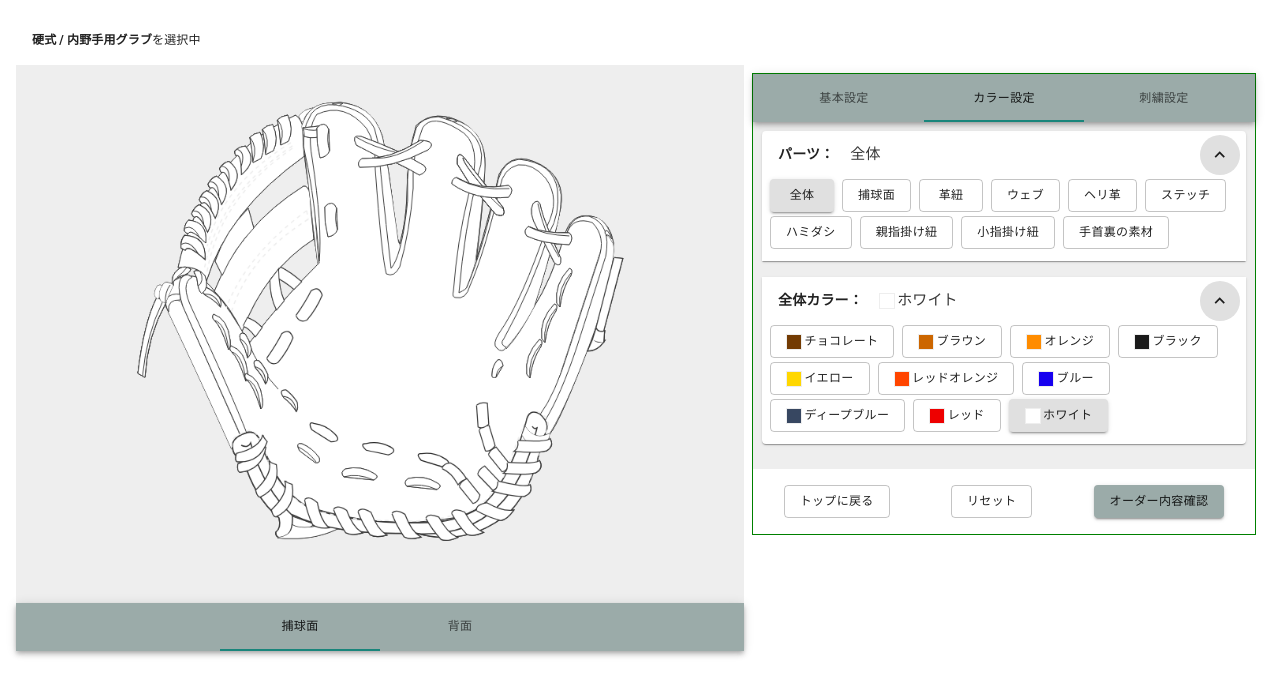
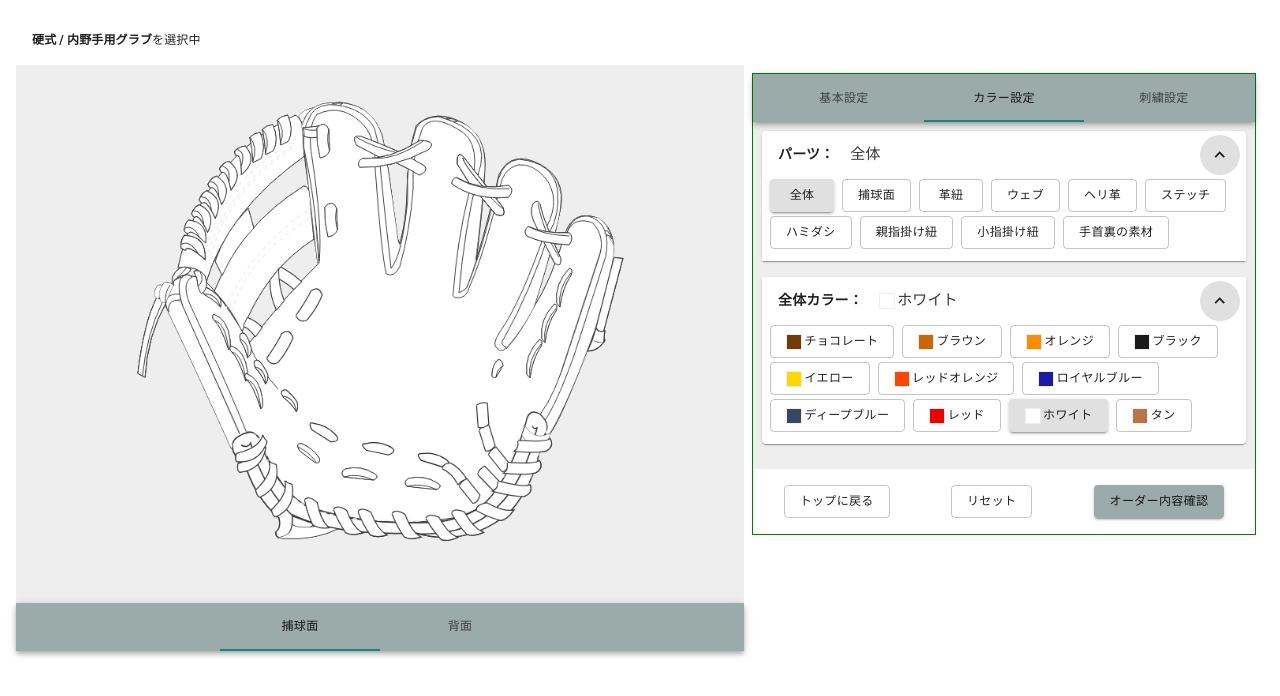
Before and after one commit to tomoki33kurita/glove-order, a Next.js app: page /hard/infield in a window 1280 px wide. Shown: the top 696 px of the page. Built offline with nearby package versions, Linux system fonts and the light colour scheme.

Commit message:
Update code

```diff
--- a/src/constants/radioObjs/coloring.ts
+++ b/src/constants/radioObjs/coloring.ts
@@ -5,10 +5,11 @@ export const strapColorObjs = [
   { label: 'ブラック', value: 'black', color: '#1a1a1a' },
   { label: 'イエロー', value: 'j_yellow', color: '#ffd700' },
   { label: 'レッドオレンジ', value: 'v_orange', color: '#ff4500' },
-  { label: 'ブルー', value: 'blue', color: '#1700ef' },
+  { label: 'ロイヤルブルー', value: 'blue', color: '#191ba6' },
   { label: 'ディープブルー', value: 'd_blue', color: '#374761' },
   { label: 'レッド', value: 'red', color: '#EE0000' },
-  { label: 'ホワイト', value: 'white', color: '#fff' }
+  { label: 'ホワイト', value: 'white', color: '#fff' },
+  { label: 'タン', value: 'tang', color: '#B87644' }
 ]
 
 // export const colorObjs = [...strapColorObjs, { label: 'Vブラック', value: 'v_black', color: '#525151' }]
@@ -29,7 +30,8 @@ export const liningsObjs = [
   { label: '共牛革(レッドオレンジ)', value: 'cow_v_orange', color: '#ff4500' },
   { label: '共牛革(ディープブルー)', value: 'cow_j_blue', color: '#374761' },
   { label: '共牛革(レッド)', value: 'cow_red', color: '#EE0000' },
-  { label: '共牛革(ホワイト)', value: 'cow_white', color: '#fff' }
+  { label: '共牛革(ホワイト)', value: 'cow_white', color: '#fff' },
+  { label: '共牛革(ピンク)', value: 'pink', color: '#ff1493' }
   // { label: '共牛革(Vブラック)', value: 'cow_v_black', color: '#525151' },
   // { label: '和牛革(ブラック)', value: 'wagyu_black', color: '#1a1a1a' },
   // { label: '鹿革', value: 'deer', color: '#1a1a1a' },
@@ -43,10 +45,11 @@ export const stitchColorObjs = [
   { label: 'レッド', value: 'red', color: '#c70000' },
   { label: 'ホワイト', value: 'white', color: '#eee' },
   { label: 'ブラウン', value: 'brown', color: '#944a00' },
-  { label: 'オレンジ', value: 'orange', color: '#e37d00' }
+  { label: 'オレンジ', value: 'orange', color: '#e37d00' },
+  { label: 'ピンク', value: 'pink', color: '#ff1493' }
 ]
 
-export const hatakeyamaLabelObjs = [
+export const labelObjs = [
   { label: '直刺繍C1', value: 'straight_embroidery' },
   { label: '刺繍ワッペンW1', value: 'emblem_1' },
   { label: '刺繍ワッペンW2', value: 'emblem_2' },
@@ -61,51 +64,51 @@ export const hatakeyamaLabelObjs = [
 ]
 
 export const hamidashiObjs = [
-  { label: '切りハミ(ホワイト)', value: 'kirihami_white', color: '#fff' },
-  { label: '切りハミ(ブラック)', value: 'kirihami_black', color: '#1a1a1a' }
+  { label: '切りハミ(ホワイト)', value: 'kirihamiWhite', color: '#fff' },
+  { label: '切りハミ(ブラック)', value: 'kirihamiBlack', color: '#1a1a1a' }
 ]
 
-export const listLiningMaterialObjs = [
-  { label: 'ムートン(ホワイト)', value: 'mouton_white', color: '#fff' },
-  { label: 'ムートン(ブラック)', value: 'mouton_black', color: '#1a1a1a' },
-  { label: 'ウルトラスエード(パッド)', value: 'ultra_suède', color: '#ddd' }
+export const listLiningsMaterialObjs = [
+  { label: 'ムートン(ホワイト)', value: 'moutonWhite', color: '#fff' },
+  { label: 'ムートン(ブラック)', value: 'moutonBlack', color: '#1a1a1a' },
+  { label: 'ウルトラスエード(パッド)', value: 'ultraSuède', color: '#ddd' }
 ]
 
 const commonPartsObjs = [
   // 共通
   { label: '全体', value: 'all' },
-  { label: '捕球面', value: 'catch_face' },
+  { label: '捕球面', value: 'catchFace' },
   { label: '革紐', value: 'strap' },
   { label: 'ウェブ', value: 'web' },
   { label: 'ヘリ革', value: 'edge' },
   { label: 'ステッチ', value: 'stitch' },
   { label: 'ハミダシ', value: 'hamidashi' },
-  { label: '親指掛け紐', value: 'thumb_hook' },
-  { label: '小指掛け紐', value: 'little_hook' }
+  { label: '親指掛け紐', value: 'thumbHook' },
+  { label: '小指掛け紐', value: 'littleHook' }
 ]
 const backInfieldObjs = [
-  { label: '親指＿外側', value: 'thumb_out' },
-  { label: '親指＿ウェブ側', value: 'thumb_web' },
-  { label: '人差指＿ウェブ側', value: 'index_web' },
-  { label: '人差指＿中指側', value: 'index_middle' },
-  { label: '中指＿人差指側', value: 'middle_index' },
-  { label: '中指＿薬指側', value: 'middle_ring' },
-  { label: '薬指＿中指側', value: 'ring_middle' },
-  { label: '薬指＿小指側', value: 'ring_little' },
-  { label: '小指＿薬指側', value: 'little_ring' },
-  { label: '小指＿外側', value: 'little_out' }
+  { label: '親指＿外側', value: 'thumbOut' },
+  { label: '親指＿ウェブ側', value: 'thumbWeb' },
+  { label: '人差指＿ウェブ側', value: 'indexWeb' },
+  { label: '人差指＿中指側', value: 'indexMiddle' },
+  { label: '中指＿人差指側', value: 'middleIndex' },
+  { label: '中指＿薬指側', value: 'middleRing' },
+  { label: '薬指＿中指側', value: 'ringMiddle' },
+  { label: '薬指＿小指側', value: 'ringLittle' },
+  { label: '小指＿薬指側', value: 'littleRing' },
+  { label: '小指＿外側', value: 'littleOut' }
 ]
 
 const backFirstMittObjs = [
-  { label: 'ベルト', value: 'list_belt' },
+  { label: 'ベルト', value: 'listBelt' },
   { label: '親指', value: 'thumb' },
-  { label: 'ウェブ下', value: 'under_web' },
+  { label: 'ウェブ下', value: 'underWeb' },
   { label: 'ブーメラン', value: 'boomerang' }
 ]
 
 export const catchFacePartsObjs = [
   ...commonPartsObjs,
-  { label: '手首裏の素材', value: 'list_lining_material' }
+  { label: '手首裏の素材', value: 'listLiningsMaterial' }
 ]
 
 export const infieldBackPartsObjs = [
--- a/src/container/designations/ColoringSet.tsx
+++ b/src/container/designations/ColoringSet.tsx
@@ -6,10 +6,10 @@ import {
   colorObjs,
   liningsObjs,
   strapColorObjs,
-  hatakeyamaLabelObjs,
+  labelObjs,
   hamidashiObjs,
   stitchColorObjs,
-  listLiningMaterialObjs,
+  listLiningsMaterialObjs,
   catchFacePartsObjs,
   infieldBackPartsObjs,
   firstMittBackPartsObjs,
@@ -47,7 +47,7 @@ import {
 import { useRouter } from 'next/router'
 
 interface SortType {
-  catch_face: string
+  catchFace: string
   web: string
 }
 
@@ -149,7 +149,7 @@ const ColoringSet: React.FC<Props> = ({ state, value, figurePanelNum, dispatch }
     listLiningsMaterial: (selected: string) =>
       dispatch({
         type: SET_LIST_LINING_MATERIAL,
-        listLiningsMaterial: listLiningMaterialObjs.filter((prev) => prev.value === selected)[0]
+        listLiningsMaterial: listLiningsMaterialObjs.filter((prev) => prev.value === selected)[0]
       }),
     hamidashi: (selected: string) =>
       dispatch({
@@ -231,211 +231,116 @@ const ColoringSet: React.FC<Props> = ({ state, value, figurePanelNum, dispatch }
       })
   }
   const sortReducerType = {
-    catch_face: SET_LEATHER_COLOR,
+    catchFace: SET_LEATHER_COLOR,
     web: SET_WEB_COLOR,
     edge: SET_EDGE_COLOR,
-    thumb_hook: SET_THUMB_HOOK,
-    little_hook: SET_LITTLE_HOOK,
+    thumbHook: SET_THUMB_HOOK,
+    littleHook: SET_LITTLE_HOOK,
     strap: SET_STRAP_COLOR,
-    index_cover: SET_INDEX_COVER_COLOR,
+    indexCover: SET_INDEX_COVER_COLOR,
     stitch: SET_STITCH_COLOR,
     lining: SET_LININGS,
-    list_lining_material: SET_LIST_LINING_MATERIAL,
+    listLiningsMaterial: SET_LIST_LINING_MATERIAL,
     hamidashi: SET_HAMIDASHI,
 
     // 内野手用グラブここから
-    thumb_out: SET_THUMB_OUT_COLOR,
-    thumb_web: SET_THUMB_WEB_COLOR,
-    index_web: SET_INDEX_WEB_COLOR,
-    index_middle: SET_INDEX_MIDDLE_COLOR,
-    middle_index: SET_MIDDLE_INDEX_COLOR,
-    middle_ring: SET_MIDDLE_RING_COLOR,
-    ring_middle: SET_RING_MIDDLE_COLOR,
-    ring_little: SET_RING_LITTLE_COLOR,
-    little_ring: SET_LITTLE_RING_COLOR,
-    little_out: SET_LITTLE_OUT_COLOR,
+    thumbOut: SET_THUMB_OUT_COLOR,
+    thumbWeb: SET_THUMB_WEB_COLOR,
+    indexWeb: SET_INDEX_WEB_COLOR,
+    indexMiddle: SET_INDEX_MIDDLE_COLOR,
+    middleIndex: SET_MIDDLE_INDEX_COLOR,
+    middleRing: SET_MIDDLE_RING_COLOR,
+    ringMiddle: SET_RING_MIDDLE_COLOR,
+    ringLittle: SET_RING_LITTLE_COLOR,
+    littleRing: SET_LITTLE_RING_COLOR,
+    littleOut: SET_LITTLE_OUT_COLOR,
 
     // 一塁手用ミットここから
-    list_belt: SET_LIST_BELT_COLOR,
+    listBelt: SET_LIST_BELT_COLOR,
     thumb: SET_THUMB_COLOR,
-    under_web: SET_UNDER_WEB_COLOR,
+    underWeb: SET_UNDER_WEB_COLOR,
     boomerang: SET_BOOMERANG_COLOR
   }
   const sortHandle = {
     all: handle.all,
-    catch_face: handle.leather,
+    catchFace: handle.leather,
     web: handle.web,
     edge: handle.edge,
-    thumb_hook: handle.thumbHook,
-    little_hook: handle.littleHook,
-    index_cover: handle.indexCover,
+    thumbHook: handle.thumbHook,
+    littleHook: handle.littleHook,
+    indexCover: handle.indexCover,
     stitch: handle.stitch,
     linings: handle.linings,
     strap: handle.strap,
-    list_lining_material: handle.listLiningsMaterial,
+    listLiningsMaterial: handle.listLiningsMaterial,
     hamidashi: handle.hamidashi,
 
     // 内野手用グラブここから
-    thumb_out: handle.thumbOut,
-    thumb_web: handle.thumbWeb,
-    index_web: handle.indexWeb,
-    index_middle: handle.indexMiddle,
-    middle_index: handle.middleIndex,
-    middle_ring: handle.middleRing,
-    ring_middle: handle.ringMiddle,
-    ring_little: handle.ringLittle,
-    little_ring: handle.littleRing,
-    little_out: handle.littleOut,
+    thumbOut: handle.thumbOut,
+    thumbWeb: handle.thumbWeb,
+    indexWeb: handle.indexWeb,
+    indexMiddle: handle.indexMiddle,
+    middleIndex: handle.middleIndex,
+    middleRing: handle.middleRing,
+    ringMiddle: handle.ringMiddle,
+    ringLittle: handle.ringLittle,
+    littleRing: handle.littleRing,
+    littleOut: handle.littleOut,
 
     // 一塁手用ここから
-    list_belt: handle.listBelt,
+    listBelt: handle.listBelt,
     thumb: handle.thumb,
-    under_web: handle.underWeb,
+    underWeb: handle.underWeb,
     boomerang: handle.boomerang
   }
 
-  const sortLabel =
-    // 内野手用ここから
-    router.asPath === '/hard/infield'
-      ? {
-          catch_face: catchFace.label,
-          all: all.label,
-          web: web.label,
-          edge: edge.label,
-          thumb_hook: thumbHook.label,
-          little_hook: littleHook.label,
-          index_cover: indexCover.label,
-          stitch: stitch.label,
-          linings: linings.label,
-          strap: strap.label,
-          list_lining_material: listLiningsMaterial.label,
-          hamidashi: hamidashi.label,
-          thumb_out: thumbOut.label,
-          thumb_web: thumbWeb.label,
-          index_web: indexWeb.label,
-          index_middle: indexMiddle.label,
-          middle_index: middleIndex.label,
-          middle_ring: middleRing.label,
-          ring_middle: ringMiddle.label,
-          ring_little: ringLittle.label,
-          little_ring: littleRing.label,
-          little_out: littleOut.label
-        }
-      : // 一塁手用ここから
-        router.asPath === '/hard/first-mitt' && {
-          catch_face: catchFace.label,
-          all: all.label,
-          web: web.label,
-          edge: edge.label,
-          thumb_hook: thumbHook.label,
-          little_hook: littleHook.label,
-          index_cover: indexCover.label,
-          stitch: stitch.label,
-          linings: linings.label,
-          strap: strap.label,
-          list_lining_material: listLiningsMaterial.label,
-          hamidashi: hamidashi.label,
-          list_belt: listBelt.label,
-          thumb: thumb?.label,
-          under_web: underWeb?.label,
-          boomerang: boomerang?.label
-        }
-
-  const sortColor =
-    // 内野手用ここから
-    router.asPath === '/hard/infield'
-      ? {
-          catch_face: catchFace.color,
-          all: all.color,
-          web: web.color,
-          edge: edge.color,
-          thumb_hook: thumbHook.color,
-          little_hook: littleHook.color,
-          index_cover: indexCover.color,
-          list_belt: listBelt.color,
-          stitch: stitch.color,
-          linings: linings.color,
-          strap: strap.color,
-          list_lining_material: listLiningsMaterial.color,
-
-          thumb_out: thumbOut.color,
-          thumb_web: thumbWeb.color,
-          index_web: indexWeb.color,
-          index_middle: indexMiddle.color,
-          middle_index: middleIndex.color,
-          middle_ring: middleRing.color,
-          ring_middle: ringMiddle.color,
-          ring_little: ringLittle.color,
-          little_ring: littleRing.color,
-          little_out: littleOut.color
-        }
-      : // 一塁手用ここから
-        router.asPath === '/hard/first-mitt' && {
-          catch_face: catchFace.color,
-          all: all.color,
-          web: web.color,
-          edge: edge.color,
-          thumb_hook: thumbHook.color,
-          little_hook: littleHook.color,
-          index_cover: indexCover.color,
-          list_belt: listBelt.color,
-          stitch: stitch.color,
-          linings: linings.color,
-          strap: strap.color,
-          list_lining_material: listLiningsMaterial.color,
-          // list_belt: listBelt.color,
-          thumb: thumb?.color,
-          under_web: underWeb?.color,
-          boomerang: boomerang?.color
-        }
-
-  const sortValue =
+  const sortObj =
     router.asPath === '/hard/infield'
       ? {
           // 内野手用ここから
-          all: all.value,
-          catch_face: catchFace.value,
-          web: web.value,
-          edge: edge.value,
-          thumb_hook: thumbHook.value,
-          little_hook: littleHook.value,
-          index_cover: indexCover.value,
-          list_belt: listBelt.value,
-          stitch: stitch.value,
-          linings: linings.value,
-          strap: strap.value,
-          list_lining_material: listLiningsMaterial.value,
-          hamidashi: hamidashi.value,
-          thumb_out: thumbOut.value,
-          thumb_web: thumbWeb.value,
-          index_web: indexWeb.value,
-          index_middle: indexMiddle.value,
-          middle_index: middleIndex.value,
-          middle_ring: middleRing.value,
-          ring_middle: ringMiddle.value,
-          ring_little: ringLittle.value,
-          little_ring: littleRing.value,
-          little_out: littleOut.value
+          all,
+          catchFace,
+          web,
+          edge,
+          thumbHook,
+          littleHook,
+          indexCover,
+          listBelt,
+          stitch,
+          linings,
+          strap,
+          listLiningsMaterial,
+          hamidashi,
+          thumbOut,
+          thumbWeb,
+          indexWeb,
+          indexMiddle,
+          middleIndex,
+          middleRing,
+          ringMiddle,
+          ringLittle,
+          littleRing,
+          littleOut
         }
       : router.asPath === '/hard/first-mitt' && {
           // 一塁手用ここから
-          all: all.value,
-          catch_face: catchFace.value,
-          web: web.value,
-          edge: edge.value,
-          thumb_hook: thumbHook.value,
-          little_hook: littleHook.value,
-          index_cover: indexCover.value,
-          list_belt: listBelt.value,
-          stitch: stitch.value,
-          linings: linings.value,
-          strap: strap.value,
-          list_lining_material: listLiningsMaterial.value,
-          hamidashi: hamidashi.value,
-          // list_belt: listBelt.color,
-          thumb: thumb?.color,
-          under_web: underWeb?.color,
-          boomerang: boomerang?.color
+          all,
+          catchFace,
+          web,
+          edge,
+          thumbHook,
+          littleHook,
+          indexCover,
+          listBelt,
+          stitch,
+          linings,
+          strap,
+          listLiningsMaterial,
+          hamidashi,
+          // listBelt: listBelt.color,
+          thumb,
+          underWeb,
+          boomerang
         }
 
   const backFaceParts =
@@ -453,63 +358,64 @@ const ColoringSet: React.FC<Props> = ({ state, value, figurePanelNum, dispatch }
       {parts.value === 'stitch' ? (
         <SelectCard
           summary={'ステッチカラー'}
-          selectedLabel={sortLabel[partKey]}
-          selectedColor={sortColor[partKey]}
-          defaultValue={sortValue[partKey]}
+          selectedLabel={sortObj[partKey].label}
+          selectedColor={sortObj[partKey].color}
+          defaultValue={sortObj[partKey].value}
           objects={stitchColorObjs}
           handleChange={sortHandle[partKey]}
+          // handleChange={handle[sortHandle[partKey]]}
         />
       ) : parts.value === 'linings' ? (
         <SelectCard
           summary={'裏革カラー'}
-          selectedLabel={sortLabel[partKey]}
-          selectedColor={sortColor[partKey]}
-          defaultValue={sortValue[partKey]}
+          selectedLabel={sortObj[partKey].label}
+          selectedColor={sortObj[partKey].color}
+          defaultValue={sortObj[partKey].value}
           objects={liningsObjs}
           handleChange={sortHandle[partKey]}
         />
       ) : parts.value === 'strap' ? (
         <SelectCard
           summary={'革紐'}
-          selectedLabel={sortLabel[partKey]}
-          selectedColor={sortColor[partKey]}
-          defaultValue={sortValue[partKey]}
+          selectedLabel={sortObj[partKey].label}
+          selectedColor={sortObj[partKey].color}
+          defaultValue={sortObj[partKey].value}
           objects={strapColorObjs}
           handleChange={sortHandle[partKey]}
         />
       ) : parts.value === 'hatakeyama_label' ? (
         <SelectCard
           summary={'ラベル'}
-          selectedLabel={sortLabel[partKey]}
-          selectedColor={sortColor[partKey]}
-          defaultValue={sortValue[partKey]}
-          objects={hatakeyamaLabelObjs}
+          selectedLabel={sortObj[partKey].label}
+          selectedColor={sortObj[partKey].color}
+          defaultValue={sortObj[partKey].value}
+          objects={labelObjs}
           handleChange={sortHandle[partKey]}
         />
-      ) : parts.value === 'list_lining_material' ? (
+      ) : parts.value === 'listLiningsMaterial' ? (
         <SelectCard
           summary={'手首裏の素材'}
-          selectedLabel={sortLabel[partKey]}
-          selectedColor={sortColor[partKey]}
-          defaultValue={sortValue[partKey]}
-          objects={listLiningMaterialObjs}
+          selectedLabel={sortObj[partKey].label}
+          selectedColor={sortObj[partKey].color}
+          defaultValue={sortObj[partKey].value}
+          objects={listLiningsMaterialObjs}
           handleChange={sortHandle[partKey]}
         />
       ) : parts.value === 'hamidashi' ? (
         <SelectCard
           summary={'ハミダシ'}
-          selectedLabel={sortLabel[partKey]}
-          selectedColor={sortColor[partKey]}
-          defaultValue={sortValue[partKey]}
+          selectedLabel={sortObj[partKey].label}
+          selectedColor={sortObj[partKey].color}
+          defaultValue={sortObj[partKey].value}
           objects={hamidashiObjs}
           handleChange={sortHandle[partKey]}
         />
       ) : (
         <SelectCard
           summary={`${parts.label}カラー`}
-          selectedLabel={sortLabel[partKey]}
-          selectedColor={sortColor[partKey]}
-          defaultValue={sortValue[partKey]}
+          selectedLabel={sortObj[partKey].label}
+          selectedColor={sortObj[partKey].color}
+          defaultValue={sortObj[partKey].value}
           objects={colorObjs}
           handleChange={sortHandle[partKey]}
         />
--- a/src/hooks/stateReducer.ts
+++ b/src/hooks/stateReducer.ts
@@ -74,8 +74,8 @@ const colorInitialState = {
   edge: { label: 'ホワイト', value: 'white', color: '#fff' },
   strap: { label: 'ホワイト', value: 'white', color: '#fff' },
   linings: { label: '共牛革(ホワイト)', value: 'cow_white', color: '#fff' },
-  hamidashi: { label: '切りハミ(ホワイト)', value: 'kirihami_white', color: '#fff' },
-  listLiningsMaterial: { label: 'ムートン(ホワイト)', value: 'mouton_white', color: '#fff' },
+  hamidashi: { label: '切りハミ(ホワイト)', value: 'kirihamiWhite', color: '#fff' },
+  listLiningsMaterial: { label: 'ムートン(ホワイト)', value: 'moutonWhite', color: '#fff' },
   stitch: { label: 'ホワイト', value: 'white', color: '#eee' },
   web: { label: 'ホワイト', value: 'white', color: '#fff' },
   thumbHook: { label: 'ホワイト', value: 'white', color: '#fff' },
```
Also changed, not shown: src/components/molecules/SelectCard.tsx (+23 -3 lines).
